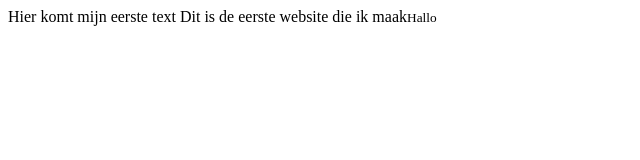
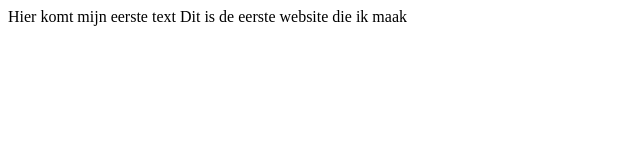
Before and after one commit to BeverigeMoer/BeverigeMoer.github.io, a plain HTML site: page index.html in a window 1280 px wide. Shown: the full height of the page, 0-640 px from the left. Drawn offline with Linux system fonts and the light colour scheme.

Commit message:
Update index.html
yes

```diff
--- a/index.html
+++ b/index.html
@@ -7,6 +7,6 @@
   </head>
   <body>
     Hier komt mijn eerste text
-    Dit is de eerste website die ik maak<small>Hallo</small>
+    Dit is de eerste website die ik maak
   </body>
 </html>
```
